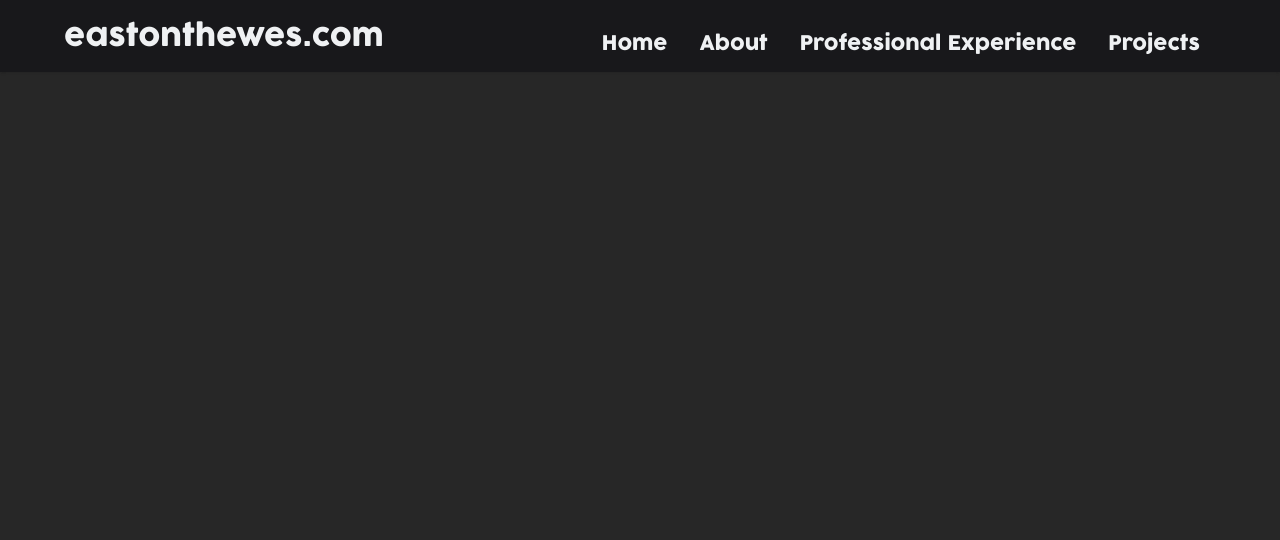
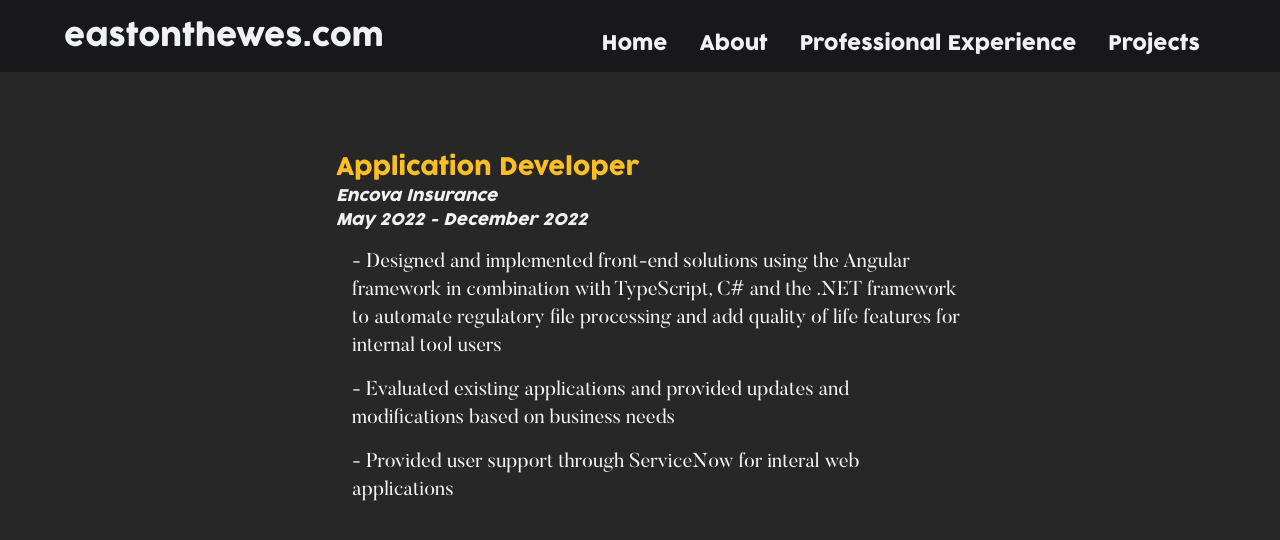
Before and after one commit to EastonThewes/eastonthewes.com, a Nuxt app in the folder eastonthewes.com/: page /xp in a window 1280 px wide. Shown: the top 540 px of the page. Built offline with nearby package versions, Linux system fonts and the light colour scheme.

Commit message:
Added content for experience page

```diff
--- /dev/null
+++ b/eastonthewes.com/components/XPCard.vue
@@ -0,0 +1,44 @@
+<template>
+    <div class="mx-auto w-4/5 md:w-1/2 rounded-xl pb-4" id="XPCard">
+        <div  class="text-amber-400 text-2xl title pl-4 pt-4"><h1>{{ title }}</h1></div>
+        <div class="text-primary text-md title pl-4 "><h1><i>{{ company }}</i></h1></div>
+        <div class="text-primary text-md title pl-4 "><h1><i>{{ startDate }} - {{ endDate }}</i></h1></div>
+        <div class="pt-4 pl-8 desc text-xl"><p class="text-primary ">- {{ desc1 }}</p></div>
+        <div class="pt-4 pl-8 desc text-xl"><p class="text-primary">- {{ desc2 }}</p></div>
+        <div class="pt-4 pl-8 desc text-xl"><p class="text-primary">- {{ desc3 }}</p></div>
+    </div>
+</template>
+
+<script>
+    export default {
+        props: {
+            title:String,
+            company:String,
+            startDate:String,
+            endDate:String,
+            desc1:String,
+            desc2:String,
+            desc3:String
+        }
+    }
+</script>
+
+<style lang="scss" scoped>
+    @font-face {
+        font-family: Cocogoose;
+        src: url(assets/fonts/Cocogoose_trial.otf);
+    }
+
+    .title {
+        font-family: Cocogoose;
+    }
+
+    @font-face {
+        font-family: Butler;
+        src: url(assets/fonts/Butler_Regular.otf);
+    }
+
+    .desc  {
+        font-family: Butler;
+    }
+</style>
--- a/eastonthewes.com/pages/xp.vue
+++ b/eastonthewes.com/pages/xp.vue
@@ -1,12 +1,35 @@
 <template>
-    <div>
-
+    <div class="pt-16 bg-secondary">
+        <XPCard
+        title="Application Developer"
+        company="Encova Insurance"
+        startDate="May 2022"
+        endDate="December 2022"
+        desc1="Designed and implemented front-end solutions using the Angular framework in combination with TypeScript, C# and the .NET framework to automate regulatory file processing and add quality of life features for internal tool users"
+        desc2="Evaluated existing applications and provided updates and modifications based on business needs"
+        desc3="Provided user support through ServiceNow for interal web applications"/>
+        <!-- <XPCard title="TBA" company="Your Company" startDate="soon" endDate="N/A"></XPCard> -->
     </div>
 </template>
 
 <script>
+    import XPCard from '../components/XPCard.vue'
     export default {
+        components: {
+            XPCard
+        },
+        data() {
+            return {
+                    title:'',
+                    company:'',
+                    startDate:'',
+                    endDate:'',
+                    desc1:'',
+                    desc2:'',
+                    desc3:''
 
+            }
+        }
     }
 </script>
 
```
